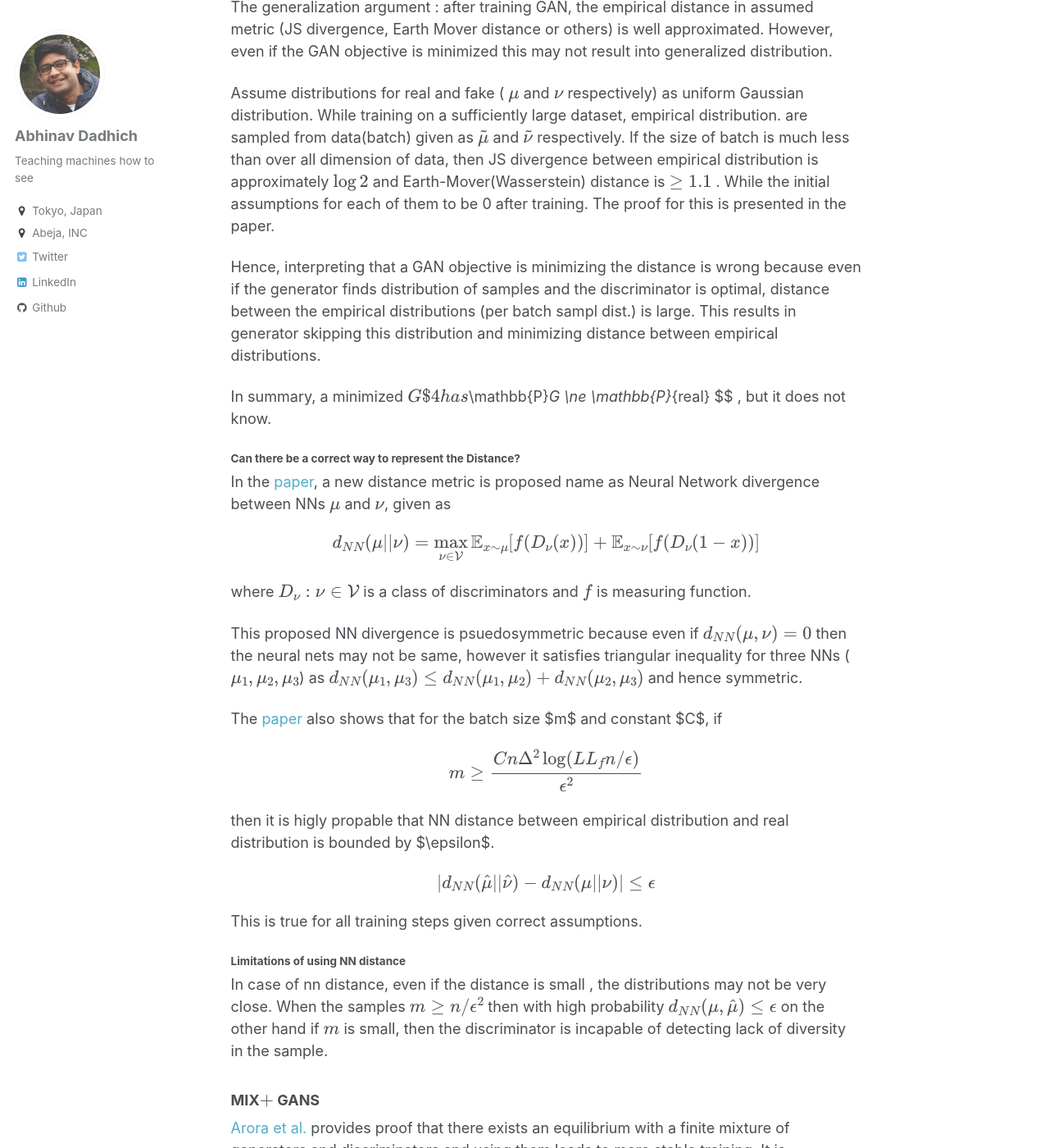
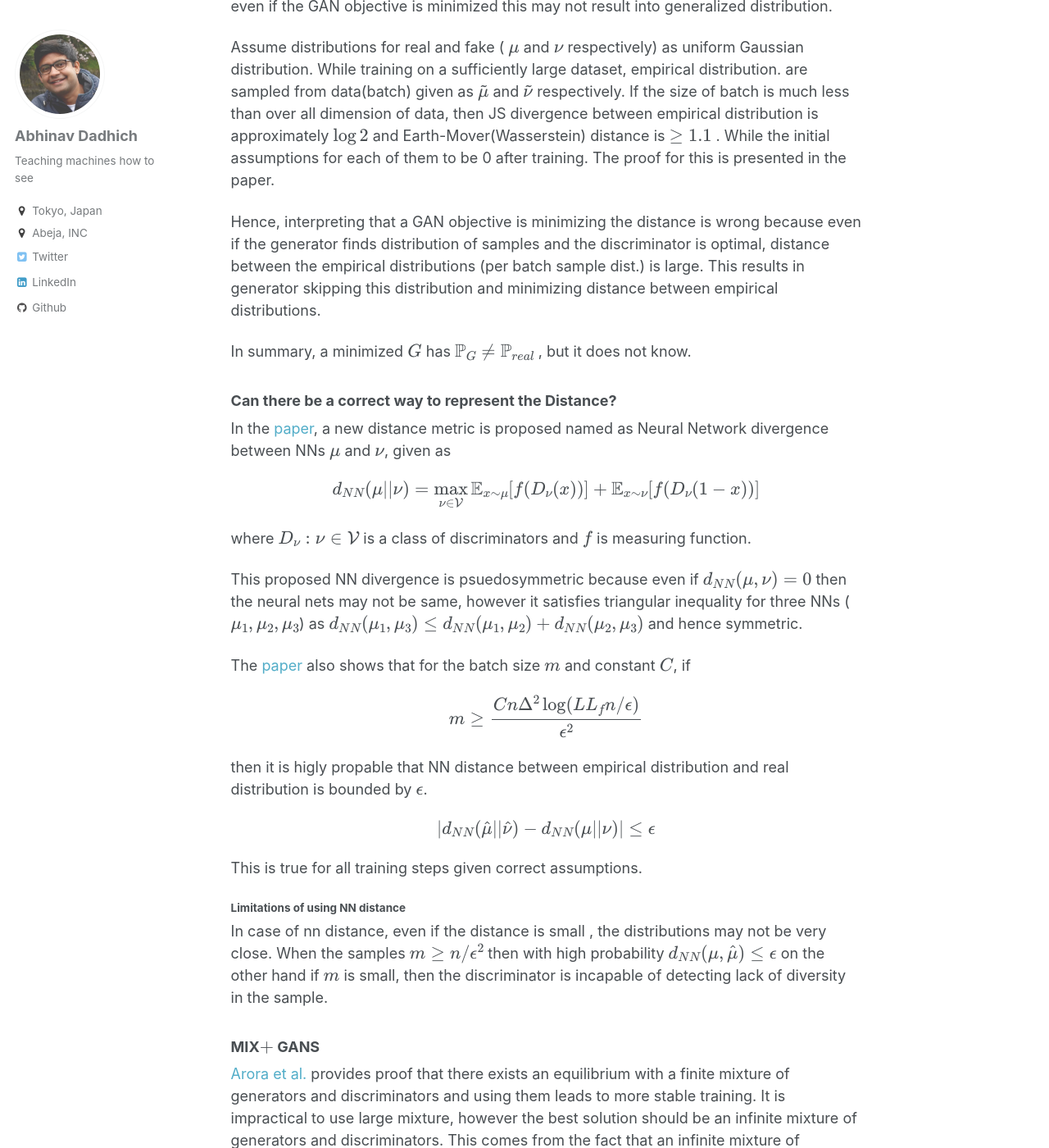
Before and after one commit to ResByte/ResByte.github.io, a Jekyll site: the page built from _posts/2017-04-29-arora-gen-eqbm-17.md, in a window 1280 px wide and 1400 px high, scrolled down 2115 px. Shown: the whole window at 82% size. Built offline with Jekyll 4.4.1, drawn with Linux system fonts in a browser that asks for light colours; formulas are drawn with MathJax 3; some of the changed text lies outside the part shown.

Commit message:
post layout fix

```diff
--- a/_layouts/single.html
+++ b/_layouts/single.html
@@ -26,13 +26,13 @@
     <div class="page__inner-wrap">
       {% unless page.header.overlay_color or page.header.overlay_image %}
         <header>
-          {% if page.title %}<h1 class="page__title" itemprop="headline">{{ page.title | markdownify | remove: "<p>" | remove: "</p>" }}</h1>{% endif %}
+          <!-- {% if page.title %}<h1 class="page__title" itemprop="headline">{{ page.title | markdownify | remove: "<p>" | remove: "</p>" }}</h1>{% endif %}
           {% if page.read_time %}
             <p class="page__meta"><i class="fa fa-clock-o" aria-hidden="true"></i> {% include read-time.html %}</p>
           {% endif %}
         {% if page.modified %}
           <p class="page__date"><strong><i class="fa fa-fw fa-calendar" aria-hidden="true"></i> {{ site.data.ui-text[site.locale].date_label | default: "Published:" }}</strong> <time datetime="{{ page.modified | date: "%Y-%m-%d" }}">{{ page.modified | date: "%B %d, %Y" }}</time></p>
-        {% endif %}
+        {% endif %} -->
 
         {% if page.venue and page.date %}
           <p>Published in <i>{{ page.venue }}</i>, {{ page.date | default: "1900-01-01" | date: "%Y" }} </p>
@@ -41,11 +41,11 @@
         {% endif %}
 
 
-        {% if page.citation and page.paperurl %}
+        <!-- {% if page.citation and page.paperurl %}
           <p>Recommended citation: {{ page.citation }} <a href="{{ page.paperurl }}"><u>{{ page.paperurl }}</u></a></p>
         {% elsif page.citation %}
           <p>Recommended citation: {{ page.citation }} </p>
-        {% endif %}
+        {% endif %} -->
 
         </header>
       {% endunless %}
--- a/_posts/2017-04-29-arora-gen-eqbm-17.md
+++ b/_posts/2017-04-29-arora-gen-eqbm-17.md
@@ -50,7 +50,7 @@
 d_{JS}(\mu, \nu) = \frac{1}{2}(KL(\mu || \frac{\mu+\nu}{2}) + KL(\nu || \frac{\mu + \nu}{2}))
 $$
 
-In [Wasserstein Gan by Arjovsky et al. 2017](https://arxiv.org/abs/1701.07875) , Earth-mover distance as objective is proposed , with $\tilde{x}=G(z)$
+In [Wasserstein Gan by Arjovsky et al. 2017](https://arxiv.org/abs/1701.07875) , Earth-mover distance as objective is proposed , with $$\tilde{x}=G(z)$$
 
 $$
 min_G max_D \mathbb{E}_{x\sim\mathbb{P}_{real} }[D(x)] -  \mathbb{E}_{\tilde{x}\sim \mathbb{P}_{\theta}}[D(\tilde{x})]
@@ -81,15 +81,15 @@
 
 Assume distributions for real and fake ( $$\mu$$ and $$\nu$$ respectively) as uniform Gaussian distribution. While training on a sufficiently large dataset, empirical distribution. are sampled from data(batch) given as $$\tilde{\mu}$$ and $$\tilde{\nu}$$ respectively. If the size of batch is much less than over all dimension of data, then JS divergence between empirical distribution is approximately $$\log 2$$ and Earth-Mover(Wasserstein) distance is $$\geq 1.1$$ . While the initial assumptions for each of them to be 0 after training. The proof for this is presented in the paper.
 
-Hence, interpreting that a GAN objective is minimizing the distance is wrong because even if the generator finds distribution of samples and the discriminator is optimal, distance between the empirical distributions (per batch sampl dist.) is large. This results in generator skipping this distribution and minimizing distance between empirical distributions.
+Hence, interpreting that a GAN objective is minimizing the distance is wrong because even if the generator finds distribution of samples and the discriminator is optimal, distance between the empirical distributions (per batch sample dist.) is large. This results in generator skipping this distribution and minimizing distance between empirical distributions.
 
-In summary, a minimized $$G$4 has $$\mathbb{P}_G \ne \mathbb{P}_{real} $$ , but it does not know.
+In summary, a minimized $$G$$ has $$\mathbb{P}_G \ne \mathbb{P}_{real} $$ , but it does not know.
 
 
 
-#### Can there be a correct way to represent the Distance?
+### Can there be a correct way to represent the Distance?
 
-In the [paper](https://arxiv.org/abs/1703.00573), a new distance metric is proposed name as Neural Network divergence between NNs $$\mu$$ and $$\nu$$,  given as
+In the [paper](https://arxiv.org/abs/1703.00573), a new distance metric is proposed named as Neural Network divergence between NNs $$\mu$$ and $$\nu$$,  given as
 
 $$
 d_{NN}(\mu|| \nu) = \max_{\nu \in \mathcal{V}} \mathbb{E}_{x\sim\mu}[f(D_{\nu}(x))] + \mathbb{E}_{x\sim\nu}[f(D_{\nu}(1-x))]
@@ -99,13 +99,13 @@
 
 This proposed NN divergence is psuedosymmetric because even if $$d_{NN}(\mu, \nu) = 0$$  then the neural nets may not be same, however it satisfies triangular inequality for three NNs ($$\mu_1, \mu_2, \mu_3$$) as $$d_{NN}(\mu_1, \mu_3) \le d_{NN}(\mu_1, \mu_2) + d_{NN}(\mu_2, \mu_3) $$ and hence symmetric.
 
-The [paper](https://arxiv.org/abs/1703.00573) also shows that for the batch size $m$  and constant $C$, if
+The [paper](https://arxiv.org/abs/1703.00573) also shows that for the batch size $$m$$  and constant $$C$$, if
 
 $$
 m \ge \frac{C n \Delta^2 \log (L L_f n / \epsilon)}{\epsilon^2}
 $$
 
-then it is higly propable that NN distance between empirical distribution and real distribution is bounded by $\epsilon$.
+then it is higly propable that NN distance between empirical distribution and real distribution is bounded by $$\epsilon$$.
 
 $$
 | d_{NN}(\hat\mu|| \hat\nu) - d_{NN}(\mu|| \nu) | \le \epsilon
```
